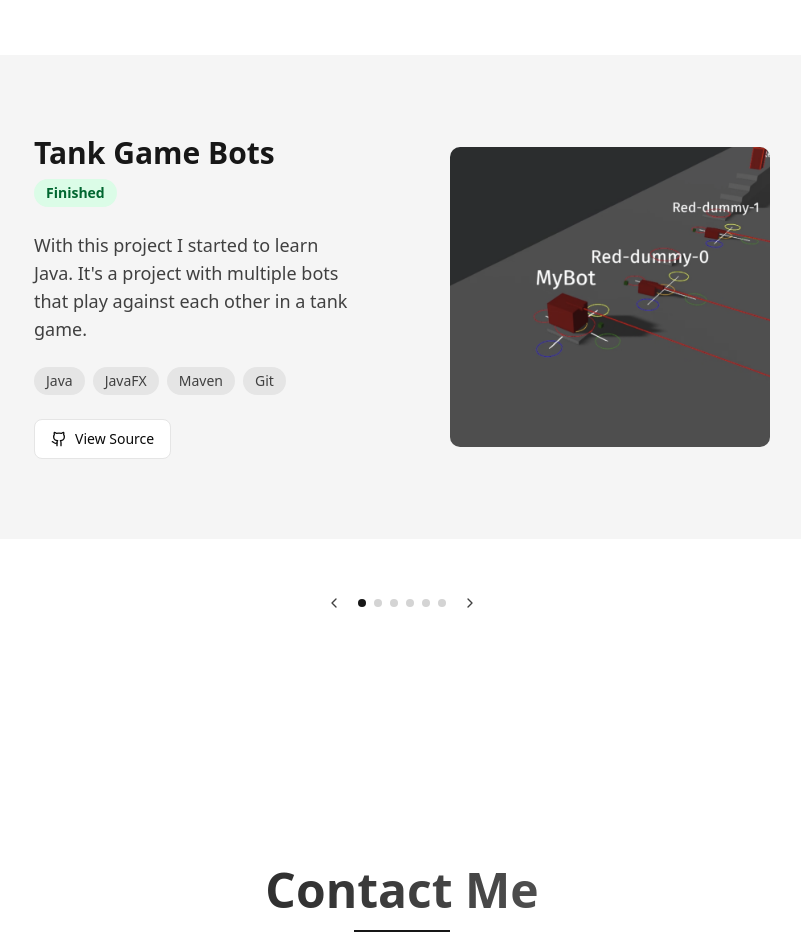
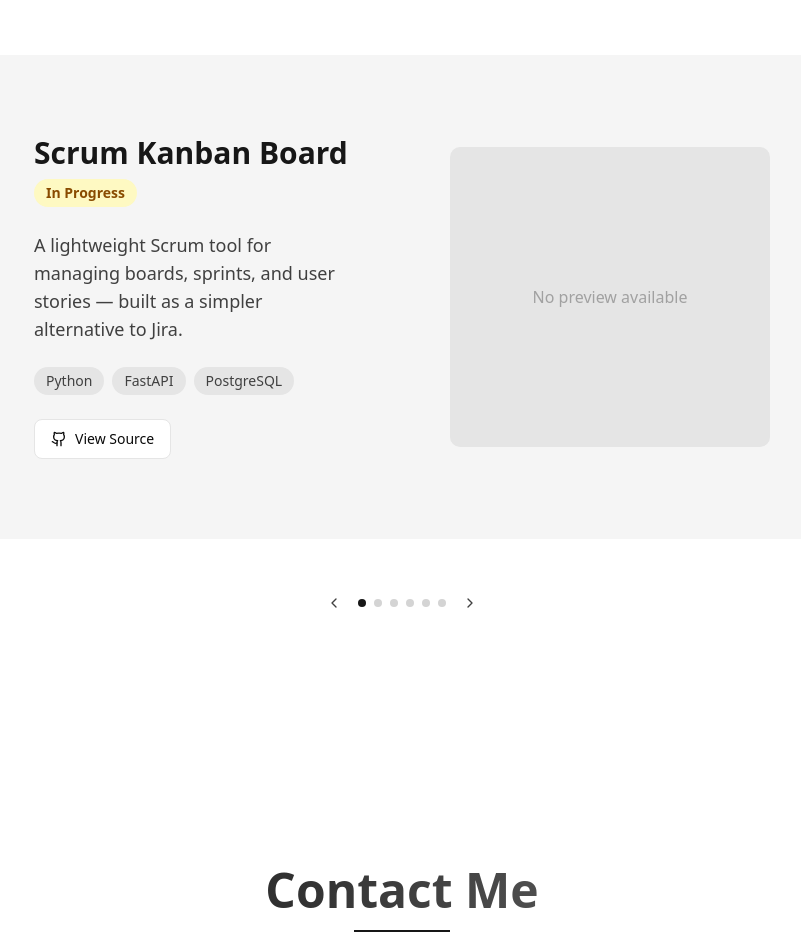
Before and after one commit to im23b-terenzianie/portfolio, a Next.js app: page / in a window 1280 px wide. Shown: the part 1960-2892 px from the top of the page, without its empty margins (238-1039 px from the left). Built offline with nearby package versions, Linux system fonts and the light colour scheme.

Commit message:
added a project

```diff
--- a/components/projects.tsx
+++ b/components/projects.tsx
@@ -16,6 +16,13 @@ interface Project {
 }
 
 const projects: Project[] = [
+  {
+    title: "Scrum Kanban Board",
+    description: "A lightweight Scrum tool for managing boards, sprints, and user stories — built as a simpler alternative to Jira.",
+    technologies: ["Python", "FastAPI", "PostgreSQL"],
+    githubUrl: "https://github.com/im23b-terenzianie/scrum_planer",
+    status: "in-progress",
+  },
   {
     title: "Tank Game Bots",
     description: "With this project I started to learn Java. It's a project with multiple bots that play against each other in a tank game.",
@@ -46,16 +53,8 @@ const projects: Project[] = [
     description: "This is a simple app that remindes me daily to take my creatine. It works with expo go because I'm still working on it to get it in the play store.",
     technologies: ["React", "Tailwind CSS", "Typescript", "Git"],
     githubUrl: "https://github.com/im23b-terenzianie/creatineapp",
-    status: 'in-progress',
+    status: 'finished',
     image: "/images/creatineapp.png"
-  },
-  {
-    title: "RetroPie",
-    description: "This is a project that I did to learn how to use a Raspberry Pi. I flashed the RetroPie image on the SD card and set it up to play games. I also created a automated file system to organize the games.",
-    technologies: ["Python", "Raspberry Pi", "RetroPie", "Git"],
-    githubUrl: "https://github.com/im23b-terenzianie/retropie-project",
-    status: 'in-progress',
-    image: "/images/retropie.jpg"
   },
   {
     title: "Calender Project",
```
